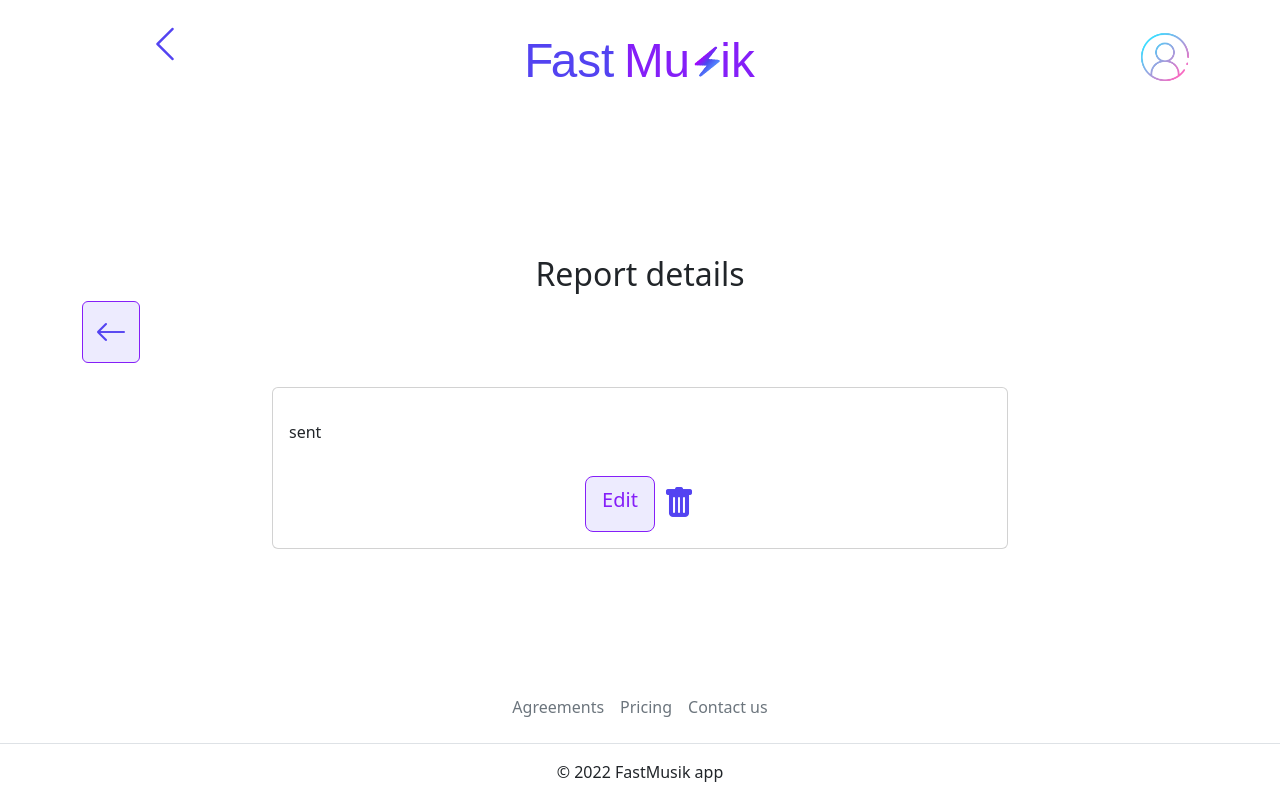
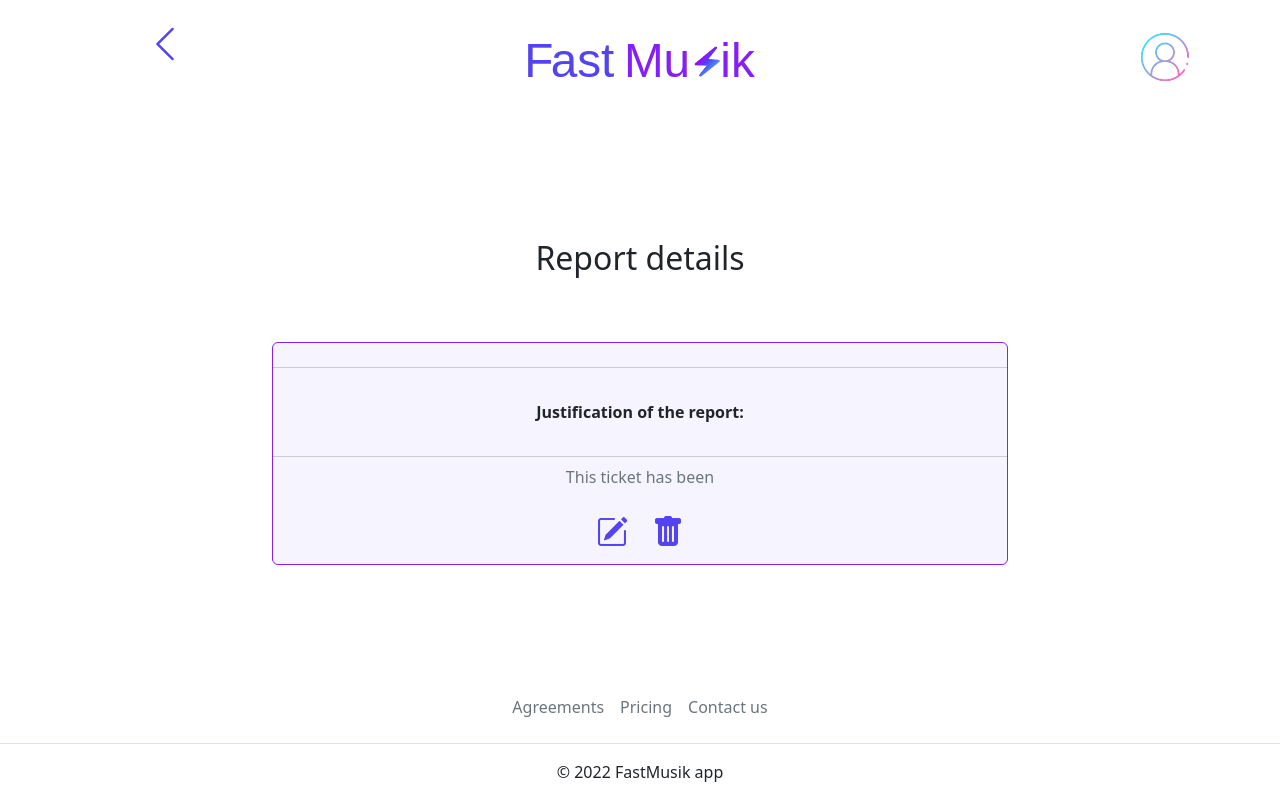
Before and after one commit to fisg4/support-client, a React (Create React App) app: page /support/reports/1 in a window 1280 px wide. Built offline with nearby package versions, Linux system fonts and the light colour scheme; no server answers.

Commit message:
feat: get message by id

```diff
--- a/src/css/Tickets.css
+++ b/src/css/Tickets.css
@@ -14,6 +14,10 @@
 
 .darkBlueText:hover {
   color: #851ff8;
+}
+
+.bgBlue {
+  background-color: #eae7ff6e!important;
 }
 
 .bgGreen {
--- a/src/tickets/components/Report.js
+++ b/src/tickets/components/Report.js
@@ -10,10 +10,29 @@ import { setReportStatus, setReportValidationErrors } from "../slices/reportSlic
 const Report = () => {
     const { reportId } = useParams();
     const [report, setReport] = useState([]);
+    const [message, setMessage] = useState([]);
+    const [existMessage, setExistMessage] = useState(false);
     const dispatch = useDispatch();
     const reportState = useSelector((state) => state.report);
 
     useEffect(() => {
+        async function fetchMessage(messageId) {
+            console.log(messageId);
+            const request = new Request("/api/v1/messages/" + messageId, {
+                method: "GET",
+                headers: {},
+            });
+            const response = await fetch(request);
+            if (!response.ok) {
+                throw Error("Response not valid. " + response.status);
+            }
+            const mes = await response.json();
+            if (mes) {
+                setExistMessage(true)
+                setMessage(mes.content);
+            }
+        }
+
         async function getReportById() {
             const request = new Request("/api/v1/reports/" + reportId, {
                 method: "GET",
@@ -21,17 +40,16 @@ const Report = () => {
                     "Authorization": "Bearer " + "eyJhbGciOiJIUzI1NiIsInR5cCI6IkpXVCJ9.eyJpZCI6IjYzYWVlNDQxMjA4N2NiYzg3MGNiNGRmYiIsInJvbGUiOiJhZG1pbiIsInBsYW4iOiJmcmVlIiwidXNlcm5hbWUiOiJlbGVuYTIiLCJlbWFpbCI6ImVsZW5hQGV4YW1wbGUuY29tIiwiaWF0IjoxNjcyNDA2MTM4fQ.ia1D_J-_dggngzozKmO1eAiKoU13_sfR1laLsMS9jXs"
                 },
             });
-
             const response = await fetch(request);
-
             if (!response.ok) {
                 throw Error("Response not valid. " + response.status);
             }
-
             const report = await response.json();
             setReport(report);
             dispatch(setReportStatus(report.status));
             dispatch(setReportValidationErrors(false));
+
+            report?.messageId && fetchMessage(report.messageId);
         }
 
         getReportById();
@@ -42,43 +60,49 @@ const Report = () => {
     return (
         <div className="row my-3" id="report-list">
             <div className="col-12">
-                <h2 className="text-center">Report details</h2>
-            </div>
-            <div className="col-12 mb-4 text-start">
-                <Link to={`/support/reports`}>
-                    <div className="btn border-purple text-purple bg-blue">
-                        <i className="bi bi-arrow-left"></i>
-                    </div>
-                </Link>
+                <h2 className="text-center mb-5 pb-3">Report details</h2>
             </div>
             {reportState.reportValidationErrors ?
                 (<div className="row d-flew justify-content-center mb-3">
                     <div className="toast align-items-center border-purple bg-blue show" role="alert" aria-live="assertive" aria-atomic="true">
                         <div className="d-flex">
                             <div className="toast-body">
-                                There are some problems with your request. Try again!
+                                There are some problems with your request. Try again later!
                             </div>
                             <button type="button" className="btn-close me-2 m-auto" data-bs-dismiss="toast" aria-label="Close"></button>
                         </div>
                     </div>
                 </div>) : (<></>)}
             <div className="col-12 col-md-8 offset-md-2">
-                <div className="card ticketCard">
-                    <div className="card-body">
-                        <h5 className="card-title">{report.title}</h5>
-                        <p className="card-text">{report.text}</p>
-                        <p className="card-text">{reportState.reportStatus}</p>
-                        <p className="card-text">{report.createDate?.split('T')[0]}</p>
-                        <div className="pt-3 text-center">
+                <div className="card text-center ticketDetails bgBlue">
+                    <div class="card-header bg-transparent">
+                        <h5 className="card-title my-2">{report.title?.toUpperCase()}</h5>
+                    </div>
+                    <div className="card-body m-3">
+                        {existMessage ?
+                            (<div>
+                                <p className="card-text"><strong>Reported message:</strong> {message?.text}</p>
+                            </div>
+                            )
+                            : <></>}
+                        <p className="card-text"><strong>Justification of the report:</strong> {report.text?.toLowerCase()}</p>
+                    </div>
+                    <div className="card-footer text-muted bg-transparent">
+                        {report.status === "sent" ?
+                            <p className="card-text">This report has been {report.status} on {report.createDate?.split('T')[0]}</p>
+                            : <p className="card-text">This ticket has been {report.status}</p>}
+                        <div className="text-center">
                             <div className="d-grid gap-2 d-md-flex justify-content-center">
-                                {reportState.reportStatus === "validated" || reportState.reportStatus === "rejected" ?
-                                    (<></>) :
-                                    (<div className="btn border-purple text-purple bg-blue btn-lg" data-bs-toggle="modal" data-bs-target="#updateModal">
-                                        Edit
-                                    </div>)
-                                }
-                                <EditModal endpoint={`/api/v1/reports/${report._id}`} />
-                                <DeleteBtn endpoint={`/api/v1/reports/${report._id}`} />
+                                <div className="col-12 ps-0">
+                                    {reportState.reportStatus === "validated" || reportState.reportStatus === "rejected" ?
+                                        (<></>) :
+                                        (<a href="#edit" className="darkBlueText me-4" data-bs-toggle="modal" data-bs-target="#updateModal">
+                                            <i className="bi bi-pencil-square"></i>
+                                        </a>)
+                                    }
+                                    <EditModal endpoint={`/api/v1/reports/${report._id}`} />
+                                    <DeleteBtn endpoint={`/api/v1/reports/${report._id}`} />
+                                </div>
                             </div>
                         </div>
                     </div>
--- a/src/tickets/components/ReportInfo.js
+++ b/src/tickets/components/ReportInfo.js
@@ -5,15 +5,13 @@ const ReportInfo = ({ report }) => {
 
     return (
         <div className="col-12 col-md-4">
-            <div className="card supportCard">
-                <div className="card-body">
-                    <h5 className="card-title">{report.title}</h5>
-                    <p className="card-text">{report.createDate.split('T')[0]}</p>
+            <div className="card supportCard bgBlue">
+                <div className="card-body text-center m-3">
+                    <h5 className="card-title">{report.title?.toUpperCase()}</h5>
+                    <p className="card-text">Create on {report.createDate.split('T')[0]}</p>
                     <div className="pt-3 text-center">
                         <Link to={`/support/reports/${report._id}`}>
-                            <div className="btn border-purple text-purple bg-blue btn-lg">
-                                Manage
-                            </div>
+                            <i class="bi bi-hammer"></i>
                         </Link>
                     </div>
                 </div>
--- a/src/tickets/components/ReportList.js
+++ b/src/tickets/components/ReportList.js
@@ -35,15 +35,8 @@ const ReportList = () => {
 
     return (
         <div className="row my-3" id="report-list">
-            <div className="col-12">
+            <div className="col-12 mb-5">
                 <h2 className="text-center">List of Reports</h2>
-            </div>
-            <div className="col-12 mb-4 text-start">
-                <Link to={`/support`}>
-                    <div className="btn border-purple text-purple bg-blue">
-                        <i className="bi bi-arrow-left"></i>
-                    </div>
-                </Link>
             </div>
             {reportState.reportList.length === 0 ?
                 (<div className="text-center">No reports available</div>) :
--- a/src/tickets/components/TicketList.js
+++ b/src/tickets/components/TicketList.js
@@ -44,7 +44,7 @@ const TicketList = () => {
                     <div className="toast align-items-center border-purple bg-blue show" role="alert" aria-live="assertive" aria-atomic="true">
                         <div className="d-flex">
                             <div className="toast-body">
-                                There are some problems with your request. Try again!
+                                There are some problems with your request. Try again later!
                             </div>
                             <button type="button" className="btn-close me-2 m-auto" data-bs-dismiss="toast" aria-label="Close"></button>
                         </div>
```
Also changed, not shown: src/tickets/components/Ticket.js (+9 -11 lines).
